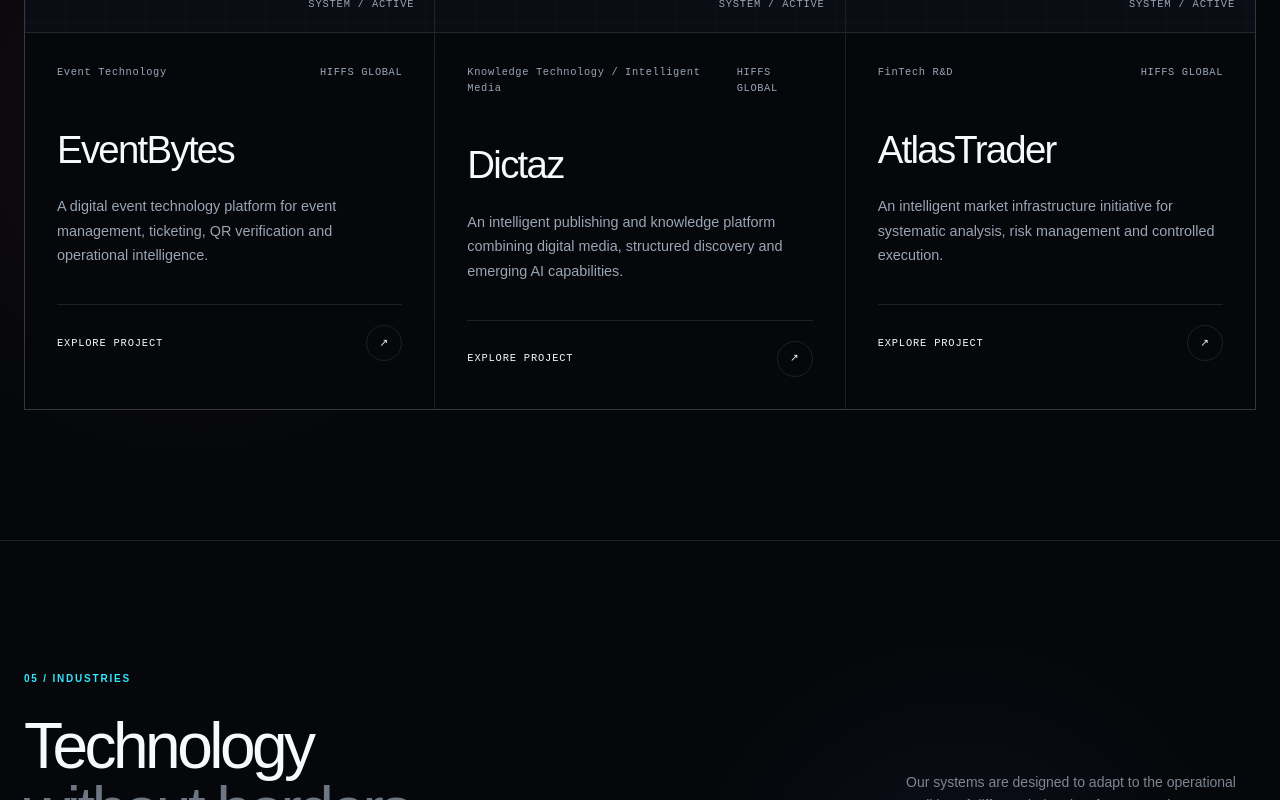
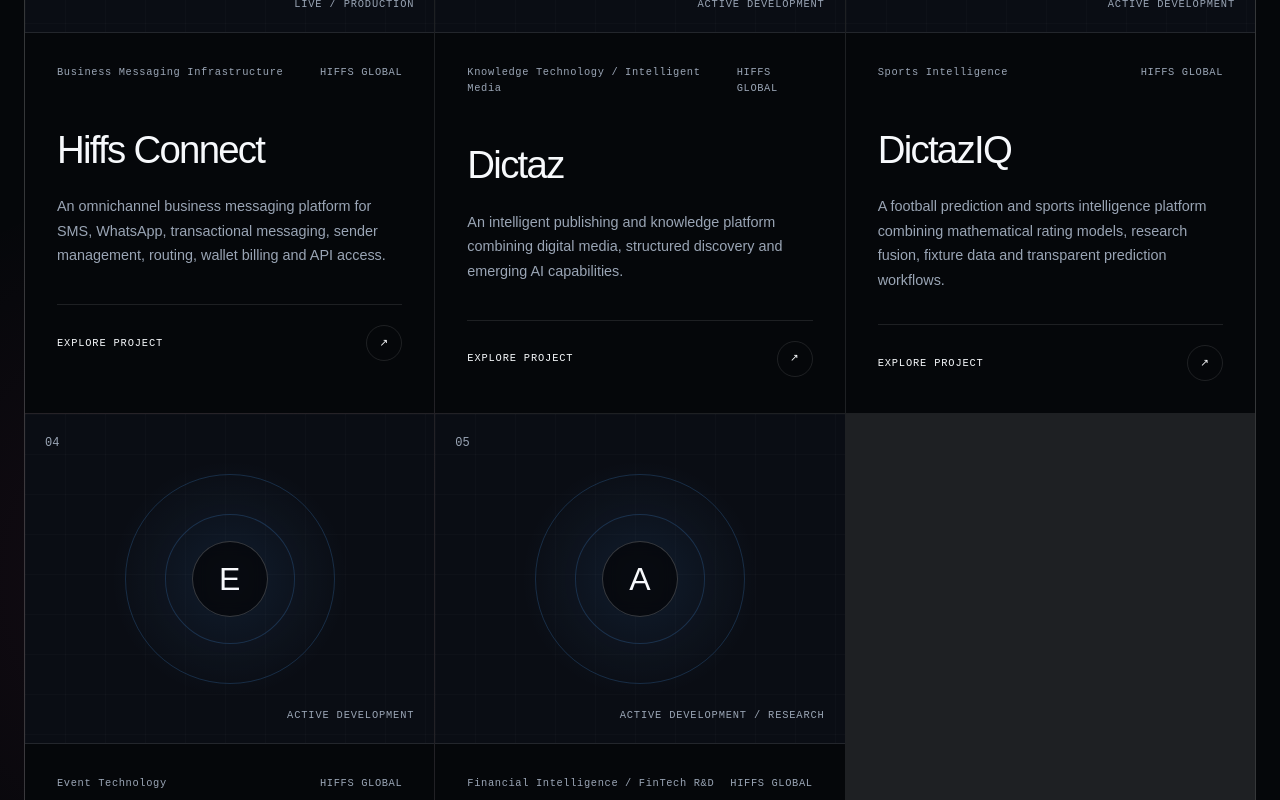
Before and after one commit to IfStats/hiffs-global, a Next.js app: page / in a window 1280 px wide. Shown: the part 4760-5560 px from the top of the page. Built offline with nearby package versions, Linux system fonts and the light colour scheme.

Commit message:
Refresh Hiffs Global branding and portfolio

```diff
--- a/src/app/page.tsx
+++ b/src/app/page.tsx
@@ -58,24 +58,43 @@
 
 const projects = [
   {
+    name: "Hiffs Connect",
+    category: "Business Messaging Infrastructure",
+    status: "LIVE / PRODUCTION",
+    description:
+      "An omnichannel business messaging platform for SMS, WhatsApp, transactional messaging, sender management, routing, wallet billing and API access.",
+    href: "/work/hiffs-connect",
+  },
+  {
+    name: "Dictaz",
+    category: "Knowledge Technology / Intelligent Media",
+    status: "ACTIVE DEVELOPMENT",
+    description:
+      "An intelligent publishing and knowledge platform combining digital media, structured discovery and emerging AI capabilities.",
+    href: "/work/dictaz",
+  },
+  {
+    name: "DictazIQ",
+    category: "Sports Intelligence",
+    status: "ACTIVE DEVELOPMENT",
+    description:
+      "A football prediction and sports intelligence platform combining mathematical rating models, research fusion, fixture data and transparent prediction workflows.",
+    href: "/work/dictaziq",
+  },
+  {
     name: "EventBytes",
     category: "Event Technology",
+    status: "ACTIVE DEVELOPMENT",
     description:
-      "A digital event technology platform for event management, ticketing, QR verification and operational intelligence.",
+      "An event technology platform for ticketing, event operations, organizer workflows, QR verification and attendee check-in.",
     href: "/work/eventbytes",
   },
   {
-  name: "Dictaz",
-  category: "Knowledge Technology / Intelligent Media",
-  description:
-    "An intelligent publishing and knowledge platform combining digital media, structured discovery and emerging AI capabilities.",
-  href: "/work/dictaz",
-  },
-  {
     name: "AtlasTrader",
-    category: "FinTech R&D",
+    category: "Financial Intelligence / FinTech R&D",
+    status: "ACTIVE DEVELOPMENT / RESEARCH",
     description:
-      "An intelligent market infrastructure initiative for systematic analysis, risk management and controlled execution.",
+      "An intelligent multi-market infrastructure initiative for systematic analysis, risk management, decision-making and controlled execution.",
     href: "/work/atlastrader",
   },
 ];
@@ -396,7 +415,7 @@
         {project.name.charAt(0)}
       </div>
 
-      <span className="work-status">SYSTEM / ACTIVE</span>
+      <span className="work-status">{project.status}</span>
     </div>
 
     <div className="work-card-content">
```
Also changed, not shown: public/hiffs-global-icon.png, src/app/icon.png.
